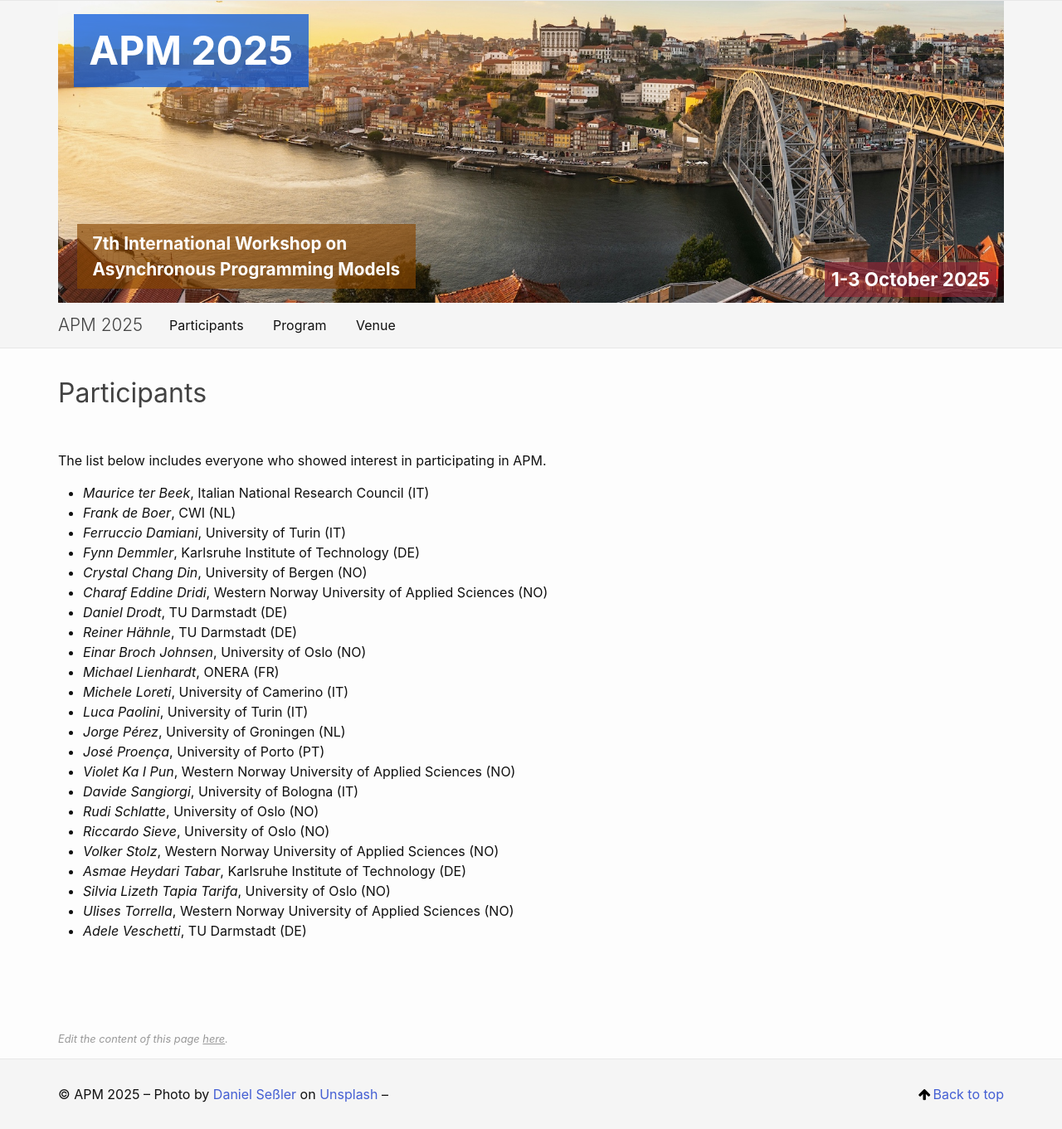
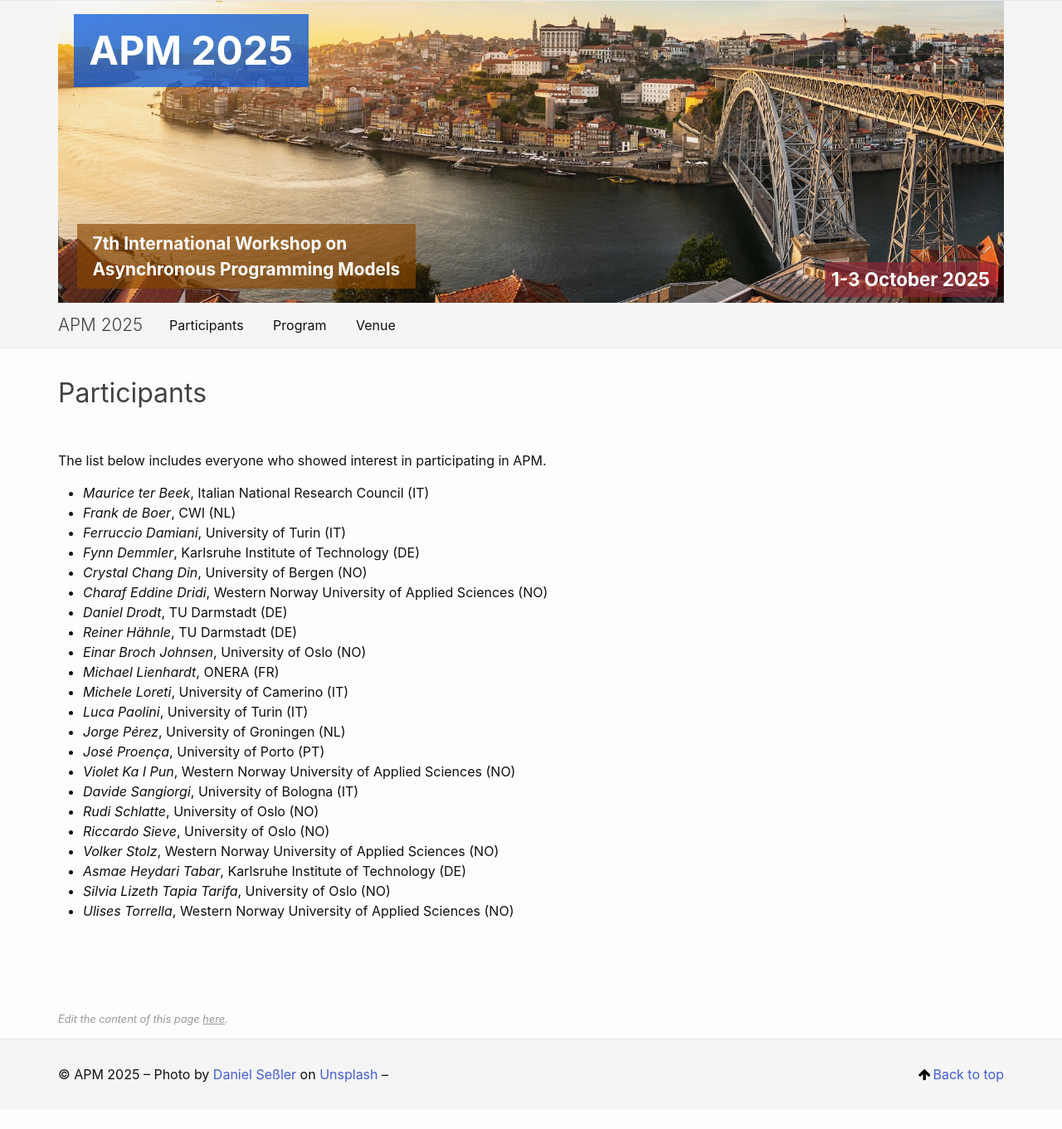
Before and after one commit to apm-workshop/2025, a Jekyll site: the page built from _pages/participants.md, in a window 1280 px wide. Shown: the whole page at 83% size. Built offline with Jekyll 4.4.1, drawn with Linux system fonts in a browser that asks for light colours; after the commit the page ends 1337 px from its top, so only the background shows below that.

Commit message:
Update participants.md

```diff
--- a/_pages/participants.md
+++ b/_pages/participants.md
@@ -31,7 +31,6 @@ The list below includes everyone who showed interest in participating in APM.
   - _Asmae Heydari Tabar_, Karlsruhe Institute of Technology (DE)
   - _Silvia Lizeth Tapia Tarifa_, University of Oslo (NO)
   - _Ulises Torrella_, Western Norway University of Applied Sciences (NO)
-  - _Adele Veschetti_, TU Darmstadt (DE)
 
 <!--
 ## Participants who are considering going
```
